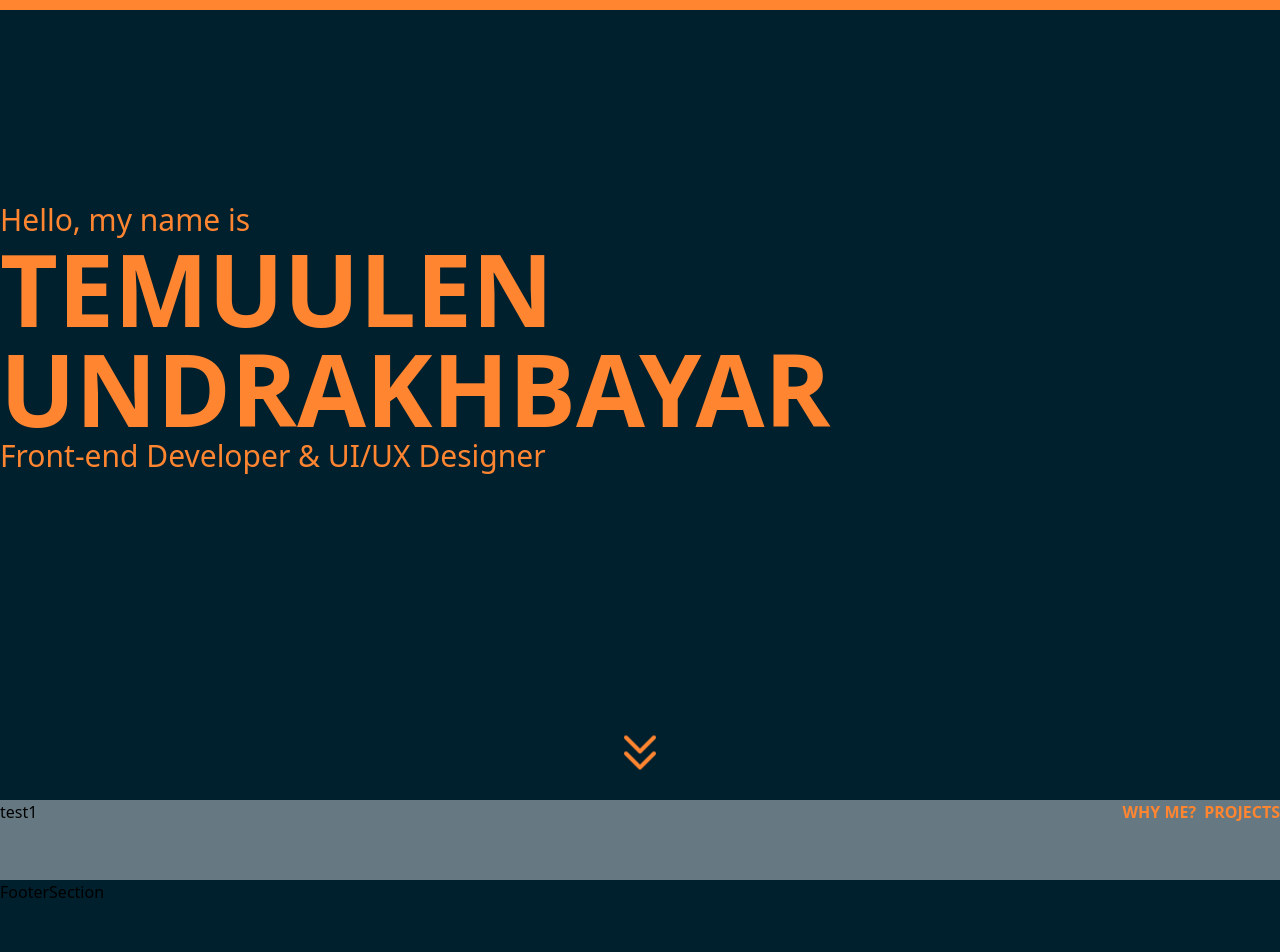
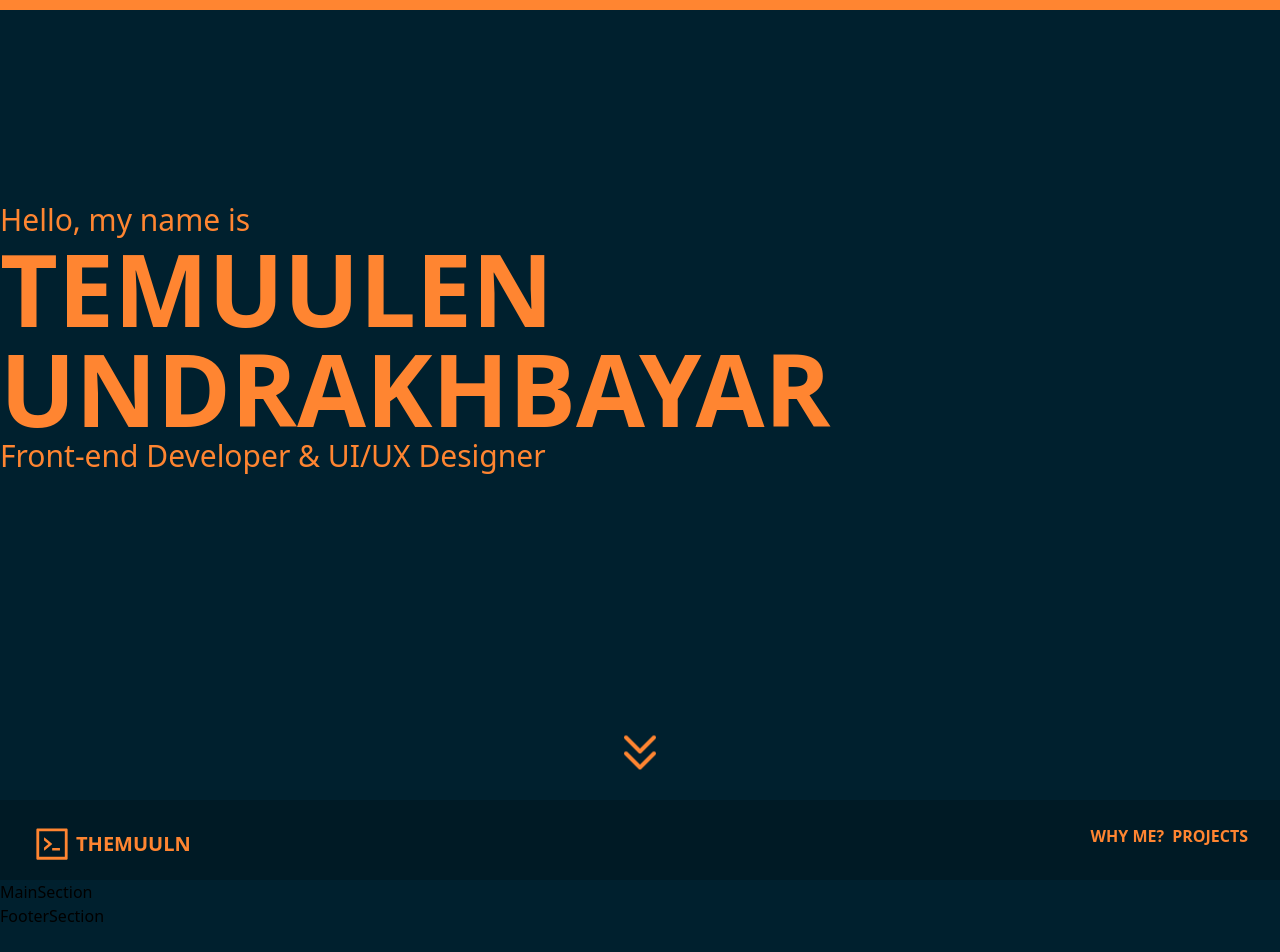
Before and after one commit to themuuln/final-portfolio, a Next.js app: page / in a window 1280 px wide. Shown: the top 952 px of the page. Built offline with nearby package versions, Linux system fonts and the light colour scheme.

Commit message:
ui: main added

```diff
--- a/app/page.tsx
+++ b/app/page.tsx
@@ -3,6 +3,7 @@ import HeroSection from "@/components/hero/HeroSection";
 import HeaderSection from "@/components/header/HeaderSection";
 import FooterSection from "@/components/footer/FooterSection";
 import Cursor from "@/components/Cursor";
+import MainSection from "@/components/main/MainSection";
 
 const inter = Inter({ subsets: ["latin"] });
 
@@ -11,8 +12,8 @@ export default function Home() {
     <>
       <HeroSection />
       <HeaderSection />
+      <MainSection />
       <FooterSection />
-      <Cursor />
     </>
   );
 }
--- a/components/header/HeaderSection.tsx
+++ b/components/header/HeaderSection.tsx
@@ -1,5 +1,8 @@
 "use client";
 import { motion } from "framer-motion";
+import { HiCode } from "react-icons/hi";
+import { AiOutlineCode } from "react-icons/ai";
+import { IconContext } from "react-icons";
 
 const HeaderSection = () => {
   const cardVariants = {
@@ -18,9 +21,14 @@ const HeaderSection = () => {
   };
   return (
     <>
-      <div className="sticky top-0 h-[80px] w-full bg-brand_bg-300 backdrop-blur">
+      <div className="sticky top-0 h-[80px] w-full bg-brand_bg-600 py-6 px-8 backdrop-blur">
         <div className="flex justify-between">
-          <div className="leftSideHeader">test1</div>
+          <div className="leftSideHeader flex items-center gap-1 text-xl font-bold text-brand_main-500">
+            <IconContext.Provider value={{ size: "2em" }}>
+              <AiOutlineCode />
+            </IconContext.Provider>
+            THEMUULN
+          </div>
           <div className="rightSideHeader flex gap-2 font-bold text-brand_main-500">
             <div>WHY ME?</div>
             <div>PROJECTS</div>
--- a/components/hero/HeroSection.tsx
+++ b/components/hero/HeroSection.tsx
@@ -1,22 +1,33 @@
 "use client";
-import { HiOutlineChevronDoubleDown } from "react-icons/hi";
+import {
+  HiOutlineChevronDoubleDown,
+  HiOutlineChevronDoubleUp,
+} from "react-icons/hi";
 import { IconContext } from "react-icons";
 import { motion, useScroll, useSpring } from "framer-motion";
 
 function HeroSection() {
+  // scroll length animation
   const { scrollYProgress } = useScroll();
   const scaleX = useSpring(scrollYProgress, {
     stiffness: 100,
     damping: 30,
     restDelta: 0.001,
   });
+
+  // scroll listen event
+  window.onscroll = function () {
+    if (window.scrollY > 500) {
+      console.log("helloo");
+      // do something when the user has scrolled down 500 pixels
+    }
+  };
   return (
     <>
       <motion.div
         className="progress-bar fixed top-0 left-0 right-0 h-[10px]  bg-brand_main-500"
         style={{ scaleX }}
       />
-      <IconContext.Provider value={{ size: "3em" }}>
       <main
         className={
           " flex h-screen w-screen  items-center justify-center bg-brand_bg-500 text-brand_main-500"
@@ -49,9 +60,13 @@ function HeroSection() {
             </div>
           </div>
         </motion.div>
+        <IconContext.Provider value={{ size: "3em" }}>
           <HiOutlineChevronDoubleDown className="absolute bottom-4 animate-bounce select-none" />
+        </IconContext.Provider>
+        {/* <IconContext.Provider value={{ size: "3em" }}>
+          <HiOutlineChevronDoubleUp className="fixed p-2 border-2 rounded-full bottom-4 right-4 border-brand_main-500" />
+        </IconContext.Provider> */}
       </main>
-      </IconContext.Provider>
     </>
   );
 }
```
Lines whose indentation alone changed are shown as unchanged.
